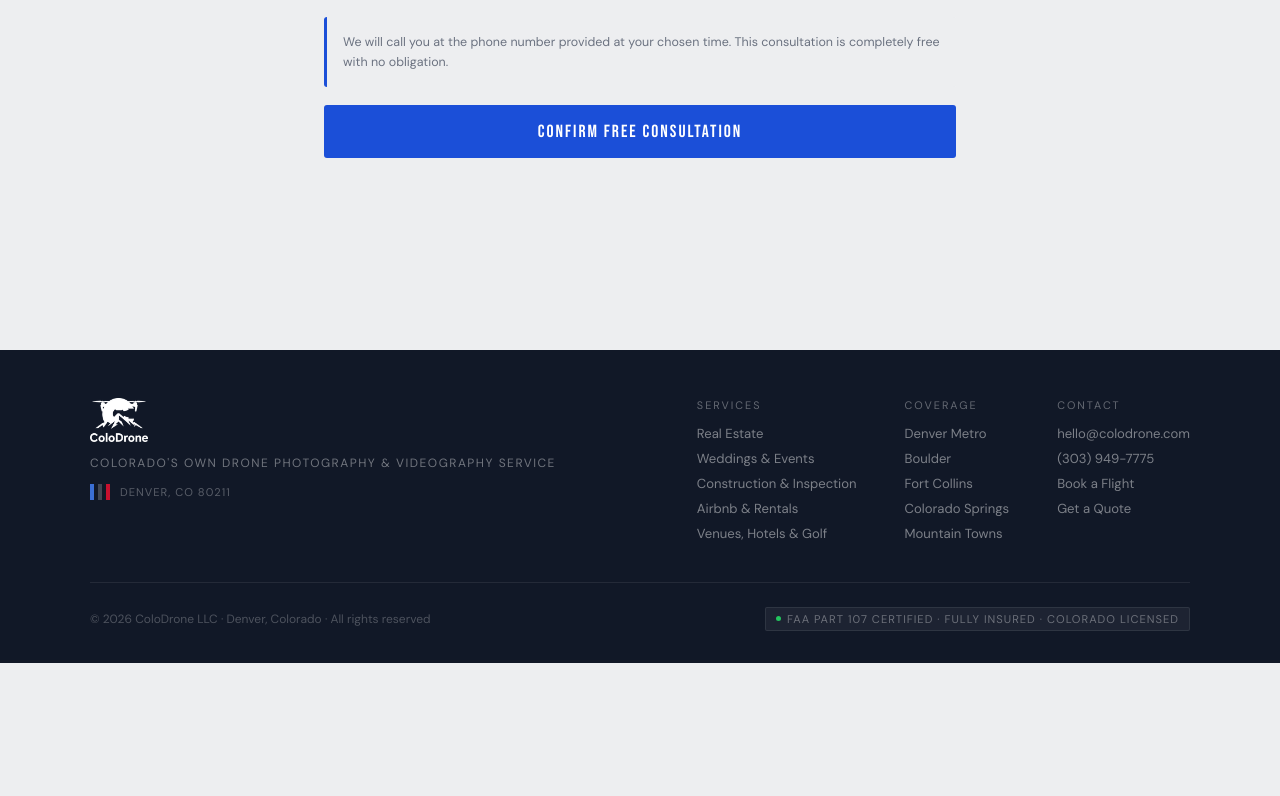
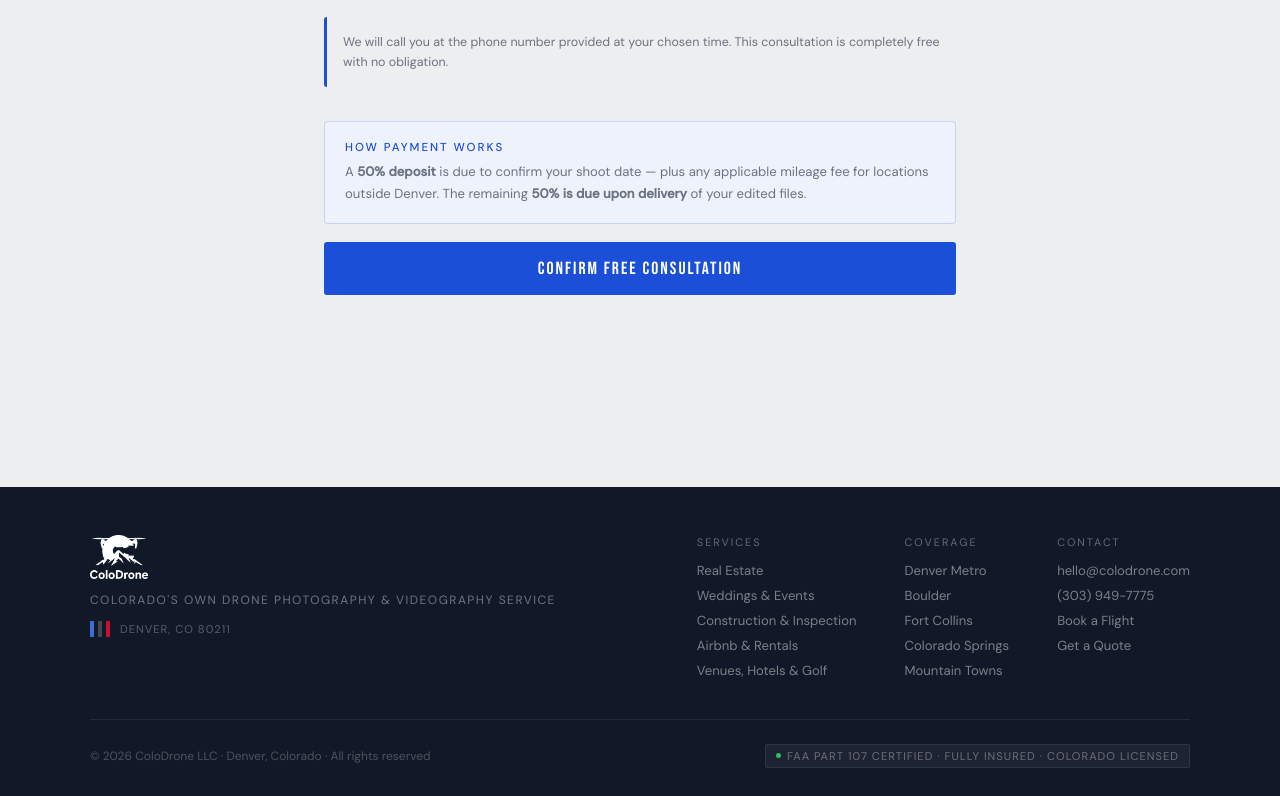
Before and after one commit to Simeon2509/colodrone, a Next.js app: page /book in a window 1280 px wide. Shown: the part 1743-2539 px from the top of the page. Before the commit the page ends 2402 px from the top, so only its background shows below. Built offline with nearby package versions, Linux system fonts and the light colour scheme.

Commit message:
Add payment terms to booking form, confirmation screen, and FAQ

```diff
--- a/app/book/BookingClient.tsx
+++ b/app/book/BookingClient.tsx
@@ -256,6 +256,23 @@ export default function BookingClient() {
             <strong>{form.phone}</strong>. Check your email for your confirmation.
           </p>
           {svcLabel && <div className="bk-badge">{svcLabel}</div>}
+          <div className="bk-confirm-payment">
+            <div className="bk-confirm-payment-title">What Happens Next</div>
+            <div className="bk-confirm-payment-steps">
+              <div className="bk-confirm-step">
+                <div className="bk-confirm-step-num">1</div>
+                <div>We call you at your chosen time to confirm details and answer any questions.</div>
+              </div>
+              <div className="bk-confirm-step">
+                <div className="bk-confirm-step-num">2</div>
+                <div>A <strong>50% deposit</strong> (plus mileage if outside Denver) is due to lock in your shoot date.</div>
+              </div>
+              <div className="bk-confirm-step">
+                <div className="bk-confirm-step-num">3</div>
+                <div>We fly, edit, and deliver your files. The remaining <strong>50% is due upon delivery</strong>.</div>
+              </div>
+            </div>
+          </div>
           <div className="bk-confirm-actions">
             <Link href="/" className="btn-primary">Back to Home</Link>
             <button className="btn-outline" onClick={() => { window.location.href = '/book' }}>
@@ -459,6 +476,12 @@ export default function BookingClient() {
               We will call you at the phone number provided at your chosen time.
               This consultation is completely free with no obligation.
             </p>
+            <div className="bk-payment-note">
+              <div className="bk-payment-title">How Payment Works</div>
+              <div className="bk-payment-body">
+                A <strong>50% deposit</strong> is due to confirm your shoot date — plus any applicable mileage fee for locations outside Denver. The remaining <strong>50% is due upon delivery</strong> of your edited files.
+              </div>
+            </div>
 
             {submitErr && <div className="bk-submit-err">{submitErr}</div>}
 
--- a/app/globals.css
+++ b/app/globals.css
@@ -869,6 +869,14 @@ footer{background:#111827;padding:3rem 2.5rem 2rem}
   padding:0.9rem 1rem;background:var(--bg);border-radius:3px;
   border-left:3px solid var(--co-blue);
 }
+.bk-payment-note{margin-top:1rem;padding:1.1rem 1.25rem;background:var(--co-blue-light);border:1px solid rgba(27,79,216,0.2);border-radius:4px}
+.bk-payment-title{font-size:0.72rem;letter-spacing:2px;text-transform:uppercase;color:var(--co-blue);font-weight:500;margin-bottom:0.4rem}
+.bk-payment-body{font-size:0.82rem;color:var(--muted);line-height:1.7}
+.bk-confirm-payment{background:var(--bg);border:1px solid var(--border2);border-radius:4px;padding:1.5rem;margin:1.5rem 0;text-align:left}
+.bk-confirm-payment-title{font-size:0.72rem;letter-spacing:2px;text-transform:uppercase;color:var(--co-blue);font-weight:500;margin-bottom:1rem}
+.bk-confirm-payment-steps{display:flex;flex-direction:column;gap:0.9rem}
+.bk-confirm-step{display:flex;gap:1rem;align-items:flex-start;font-size:0.85rem;color:var(--muted);line-height:1.6}
+.bk-confirm-step-num{width:22px;height:22px;border-radius:50%;background:var(--co-blue);color:#fff;font-size:0.7rem;font-weight:600;display:flex;align-items:center;justify-content:center;flex-shrink:0;margin-top:1px}
 .bk-submit-err{
   font-size:0.82rem;color:var(--co-red);line-height:1.55;
   background:rgba(200,16,46,0.05);padding:0.85rem 1rem;border-radius:3px;
--- a/app/page.tsx
+++ b/app/page.tsx
@@ -409,6 +409,10 @@ export default function Home() {
               <summary className="faq-question">Are you insured?</summary>
               <p className="faq-answer">Yes. ColoDrone carries full liability insurance for every flight. If your venue, HOA, or client requires a certificate of insurance, we can provide one before the shoot.</p>
             </details>
+            <details className="faq-item">
+              <summary className="faq-question">How does payment work?</summary>
+              <p className="faq-answer">A 50% deposit is required to confirm your shoot date — plus any applicable mileage fee for locations outside Denver. The remaining 50% is due upon delivery of your edited files via gallery link. Payment details are discussed during your free consultation call.</p>
+            </details>
           </div>
         </div>
       </section>
```
